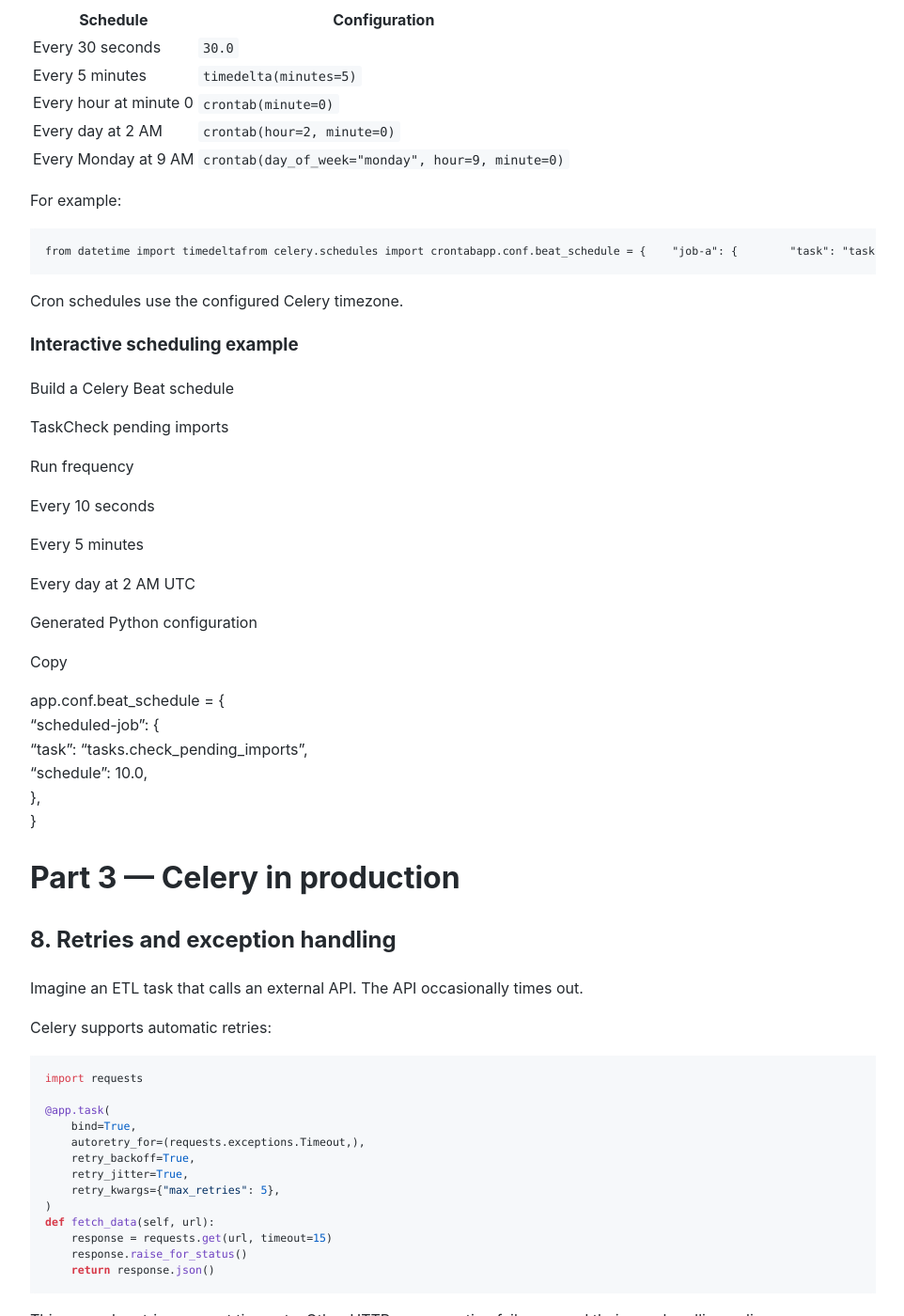
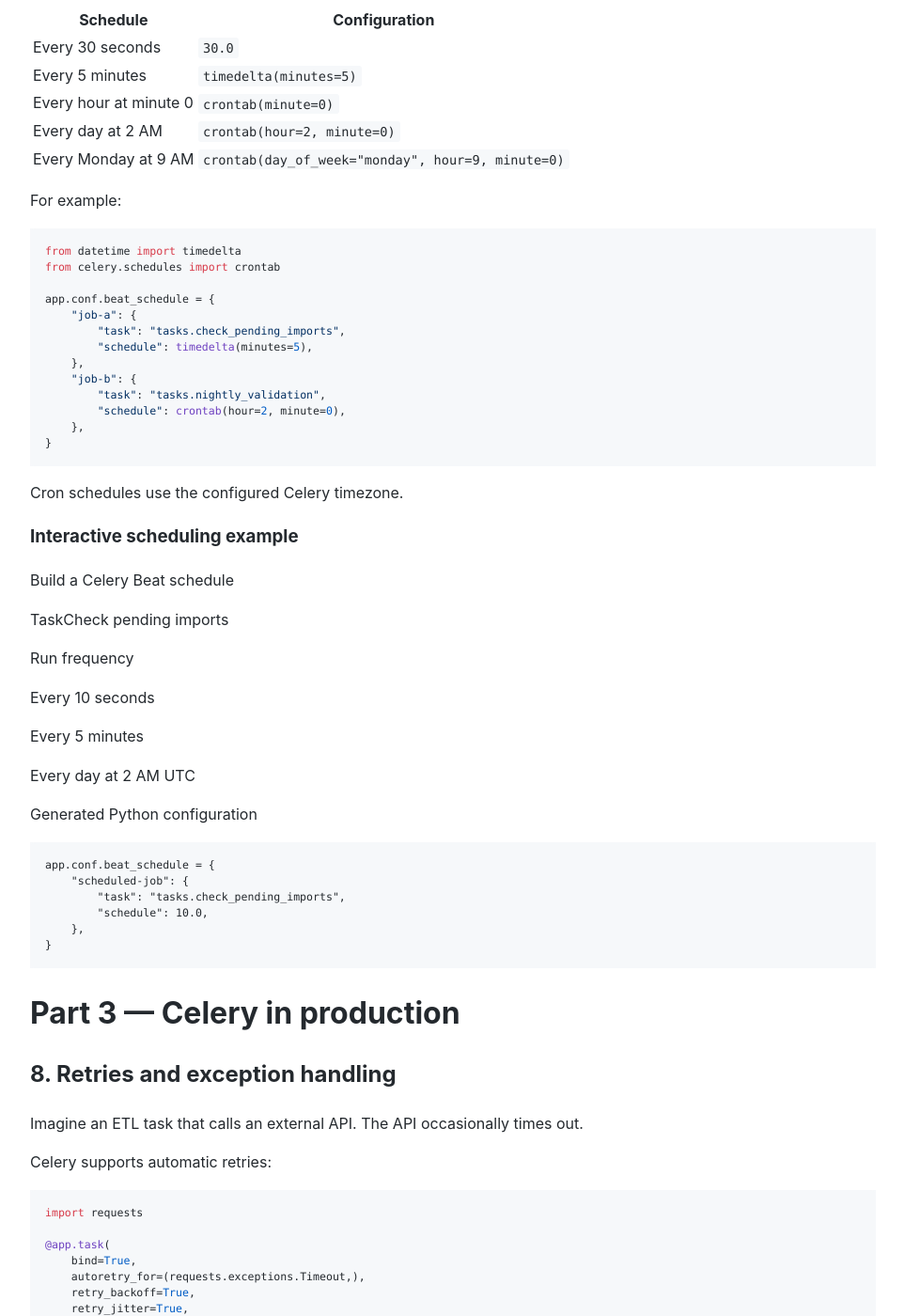
Before and after one commit to Michael-Lubinsky/michael-lubinsky.github.com, a Jekyll site: the page built from system_design/celery.md, in a window 1280 px wide and 1400 px high, scrolled down 5441 px. Shown: the whole window at 94% size, without its empty margins (158-1120 px from the left). Built offline with Jekyll 4.4.1, drawn with Linux system fonts in a browser that asks for light colours; our own code applies the rules of GitHub Pages for plain Markdown files.

Commit message:
Refactor Celery scheduling examples in documentation
Updated the Celery scheduling examples and corrected formatting issues.

````diff
--- a/system_design/celery.md
+++ b/system_design/celery.md
@@ -258,8 +258,20 @@
 
 For example:
 
-```
-from datetime import timedeltafrom celery.schedules import crontabapp.conf.beat_schedule = {    "job-a": {        "task": "tasks.check_pending_imports",        "schedule": timedelta(minutes=5),    },    "job-b": {        "task": "tasks.nightly_validation",        "schedule": crontab(hour=2, minute=0),    },}
+```python
+from datetime import timedelta
+from celery.schedules import crontab
+
+app.conf.beat_schedule = {
+    "job-a": {
+        "task": "tasks.check_pending_imports",
+        "schedule": timedelta(minutes=5),
+    },
+    "job-b": {
+        "task": "tasks.nightly_validation",
+        "schedule": crontab(hour=2, minute=0),
+    },
+}
 ```
 
 Cron schedules use the configured Celery timezone.
@@ -279,15 +291,14 @@
 Every day at 2 AM UTC
 
 Generated Python configuration
-
-&#x20;Copy
-
-app.conf.beat_schedule = {\
-&#x20;   "scheduled-job": {\
-&#x20;       "task": "tasks.check_pending_imports",\
-&#x20;       "schedule": 10.0,\
-&#x20;   },\
+```
+app.conf.beat_schedule = {
+    "scheduled-job": {
+        "task": "tasks.check_pending_imports",
+        "schedule": 10.0,
+    },
 }
+```
 
 # Part 3 — Celery in production
 
````
